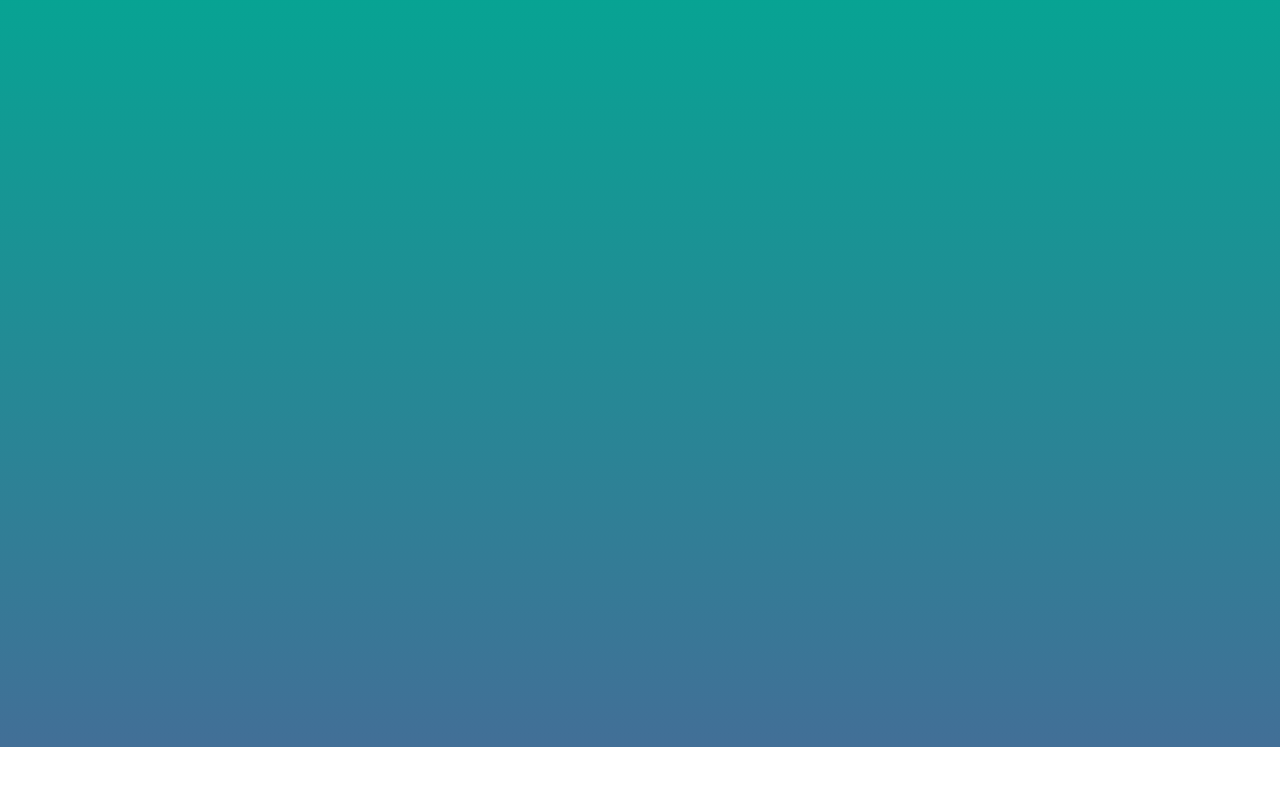
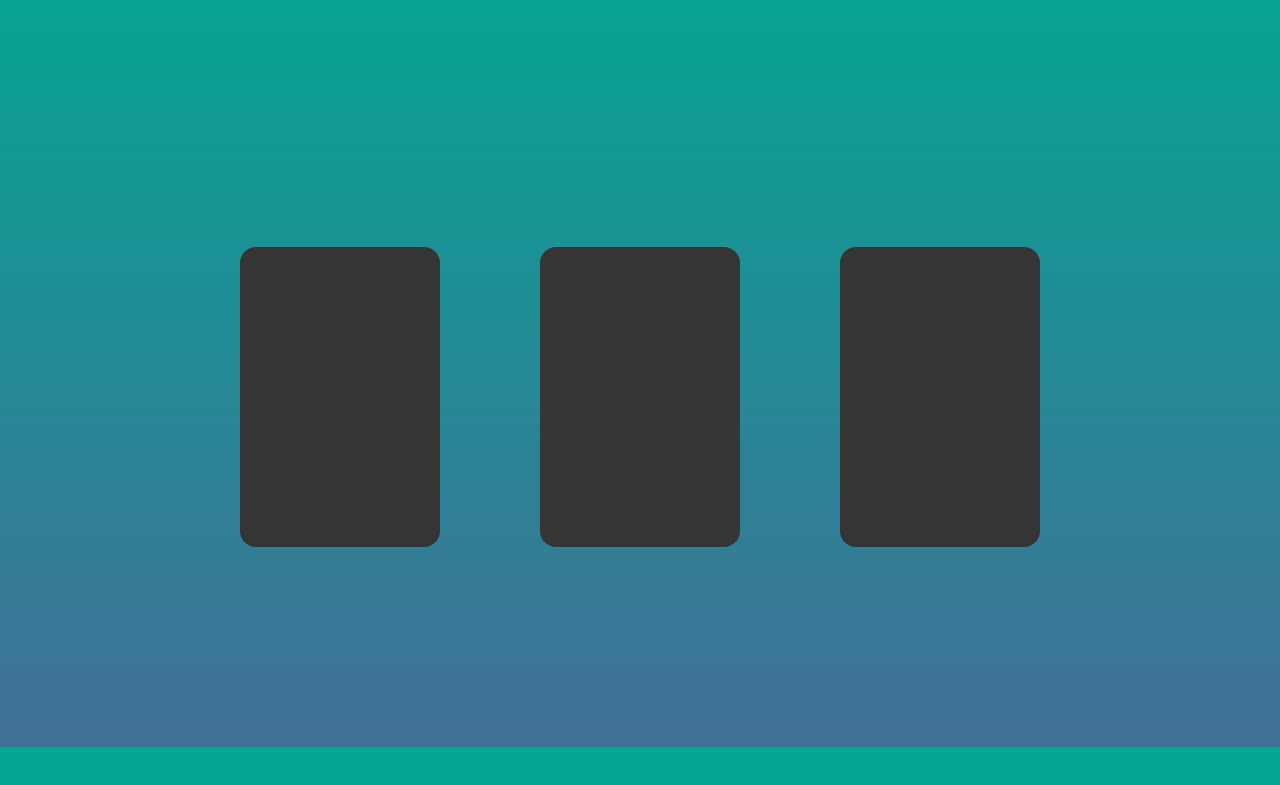
Before and after one commit to Pablogrammer/Design_project, a website: page html/travels.html in a window 1280 px wide. Shown: the part 53-838 px from the top of the page. Before the commit the page ends 800 px from the top, so only its background shows below. Drawn offline with Linux system fonts and the light colour scheme.

Commit message:
starting on travels

```diff
--- a/css/travels-style.css
+++ b/css/travels-style.css
@@ -0,0 +1,47 @@
+
+/* Her i import the famili font Inter */
+
+@import url('https://fonts.googleapis.com/css2?family=Inter:wght@100;200;300;400;500;600;700;800;900&display=swap');
+
+/* Generic style */
+*{
+    margin: 0;
+    padding: 0;
+    text-decoration: none;
+    list-style: none;
+    box-sizing: border-box;
+}
+
+html{
+    width: 100%;
+    height: 100vh;
+}
+
+body{
+    font-family: 'Inter';
+    display: flex;
+    flex-direction: column;
+    align-items: center;
+    justify-content: center;
+    color: white;
+    background: rgb(3,167,147);
+    background: linear-gradient(180deg, #03a793 0%, #426F97 100%);
+}
+
+.target{
+    background-color: rgb(53, 53, 53);
+    border-radius: 16px;
+    width: 200px;
+    height: 300px;
+    display: flex;
+
+}
+
+.container{
+    width: 100vh;
+    height: 100vh;
+    display: flex;
+    flex-direction: row;
+    align-items: center;
+    justify-content: space-between;
+}
--- a/html/travels.html
+++ b/html/travels.html
@@ -4,7 +4,7 @@
     <meta charset="UTF-8">
     <meta http-equiv="X-UA-Compatible" content="IE=edge">
     <meta name="viewport" content="width=device-width, initial-scale=1.0">
-    <link rel="stylesheet" href="../css/contact-style.css">
+    <link rel="stylesheet" href="../css/travels-style.css">
     <link rel="stylesheet" href="../css/nav.css">
     <link rel="stylesheet" href="../css/footer.css">
     <link rel="preconnect" href="https://fonts.googleapis.com">
@@ -37,6 +37,11 @@
           </button>
     </header>
 <body>
+    <div class="container">
+        <div class="target"></div>
+        <div class="target"></div>
+        <div class="target"></div>
+    </div>
     <script src="../scripts/script.js"></script>
 </body>
 </html>
```
